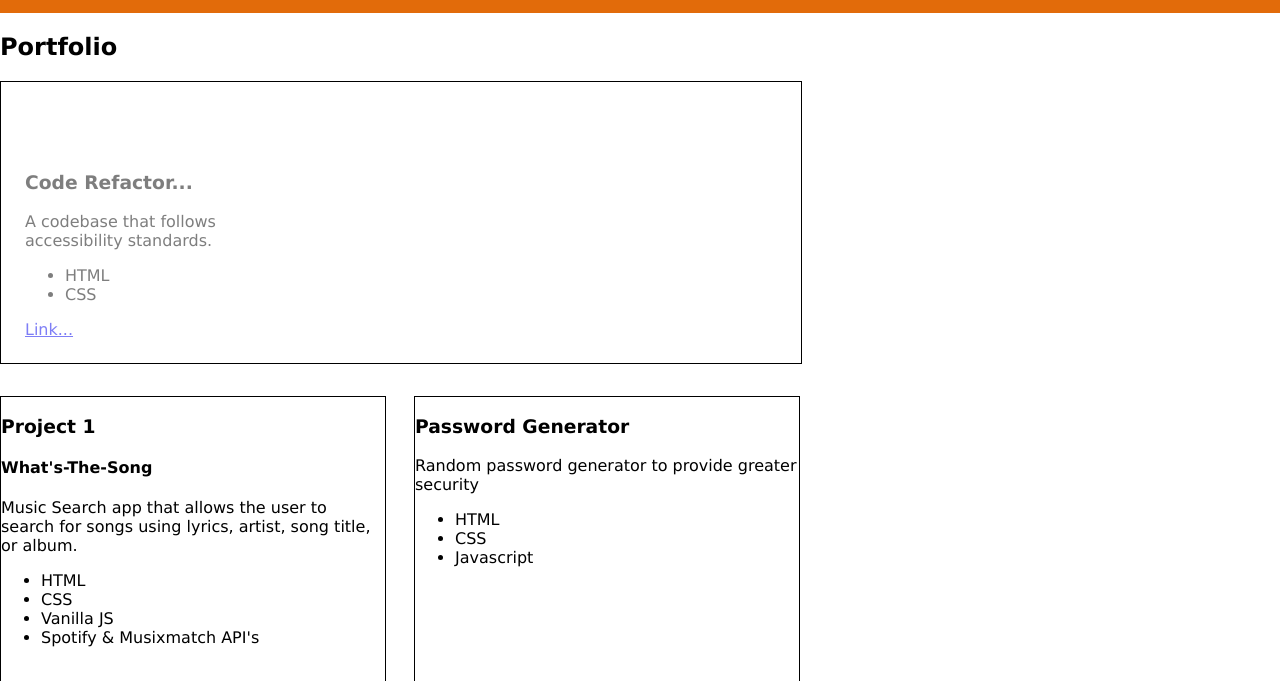
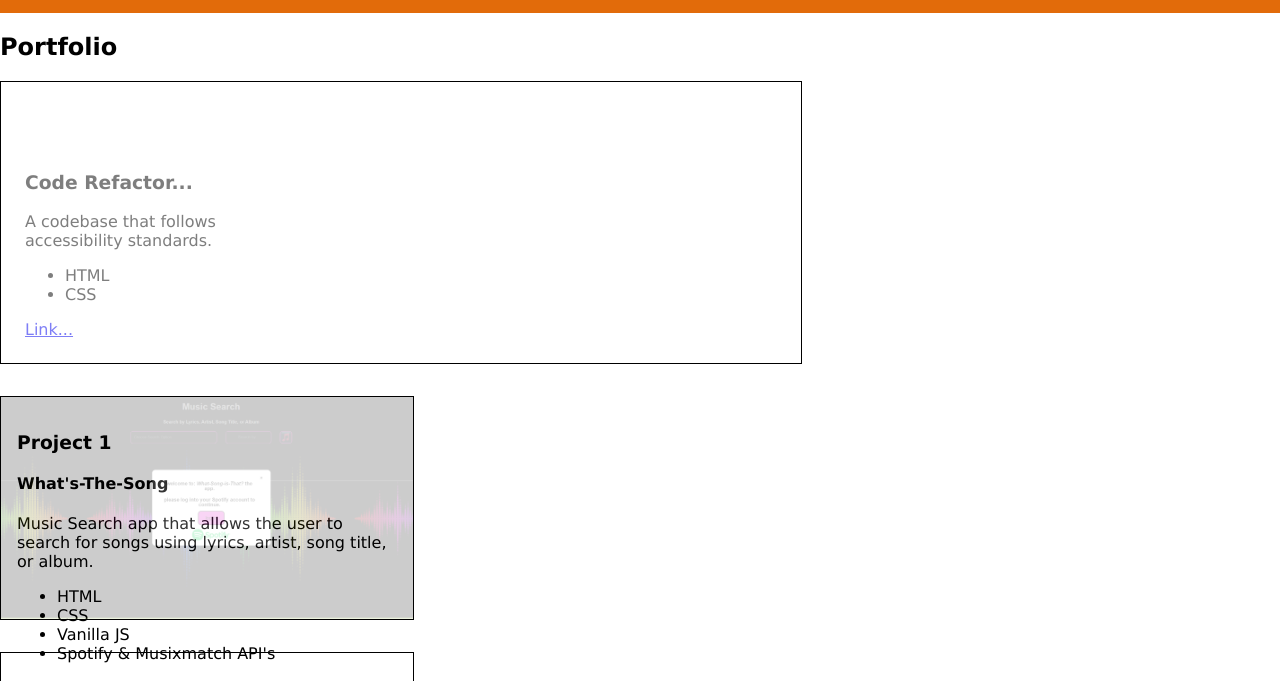
Before and after one commit to eeblaize2/Portfolio, a plain HTML site: page index.html in a window 1280 px wide. Shown: the part 119-800 px from the top of the page. Drawn offline with Linux system fonts and the light colour scheme; files that its build step writes are made by us from their sources.

Commit message:
added background image to project one

```diff
--- a/assets/style.css
+++ b/assets/style.css
@@ -62,14 +62,34 @@ h3, a {
 }
 
 #flex > div {
-    width:48%;
+    position:relative;
+    width:380px;
+    height:190px;
     border:1px solid black;
-    height:20em;
     margin-bottom:2em;
+    padding:1em;
 }
+
+#project_1 {
+
+}
+
+#project_1::before {
+    content: "";
+    position: absolute;
+    top: 0px;
+    right: 0px;
+    bottom: 0px;
+    left: 0px;
+    background-image: url("../images/What-Song.PNG");
+    background-size:cover;
+    opacity:.2;
+}
+
 #portfolio {
     width:800px;
 }
+
 header {
     width:100%;
     padding:1em;
--- a/index.html
+++ b/index.html
@@ -4,7 +4,7 @@
     <meta charset="UTF-8">
     <meta name="viewport" content="width=device-width, initial-scale=1.0">
     <title>Erin Blaize Portfolio</title>
-    <link rel="stylesheet" href="assets/css/style.css">
+    <link rel="stylesheet" href="assets/style.css">
 
 </head>
 <body>
@@ -56,7 +56,7 @@
 
         <div id="flex">
 
-            <div>
+            <div id="project_1">
                 <h3>Project 1</h3>
                 <h4>What's-The-Song</h4>
                 <p>Music Search app that allows the user to search for songs using lyrics, artist, song title, or album.</p>
@@ -175,7 +175,7 @@
 
 <section id="about_me">
 <h2>About Me</h2>
-<img id="Bats" src="./assets/images/image.jpg" alt="Wonderful picture of bats">
+
 
 </section>
 
```
Also changed, not shown: images/Code_Quiz screenshot.PNG (added), images/What-Song.PNG (added), images/work_day_scheduler.PNG (added), 3 other files.
